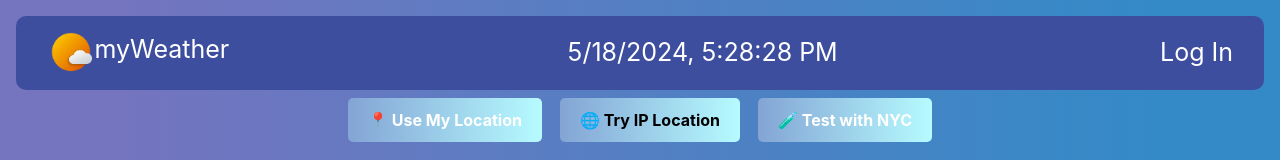
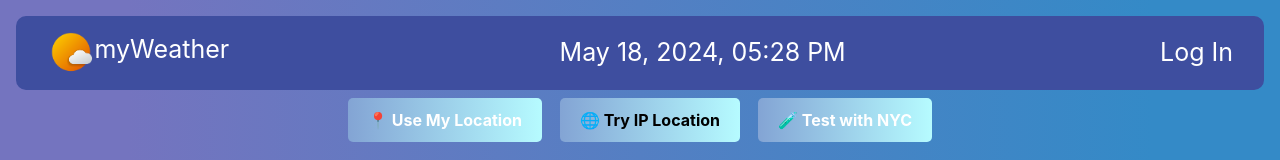
Before and after one commit to awm-builds/myWeather, a React (Create React App) app: page / in a window 1280 px wide. Shown: the top 160 px of the page. Built offline with nearby package versions, Linux system fonts and the light colour scheme; no server answers.

Commit message:
Add live time updates to navbar: -Implemented client-side timer that updates every minute -Shortened format to XX:XX (no seconds), no additional API calls required

```diff
--- a/src/components/NavBar/NavBar.jsx
+++ b/src/components/NavBar/NavBar.jsx
@@ -1,12 +1,28 @@
 import React from 'react';
 import { Link } from 'react-router-dom';
+import { useState, useEffect } from 'react';
 import * as userService from '../../utilities/users-service';
 
 export default function NavBar({ user, setUser }) {
+  const [currentTime, setCurrentTime] = useState(new Date());
+
+  useEffect(() => {
+    // Update time immediately
+    setCurrentTime(new Date());
+
+    // Set up interval to update time every minute (60000ms)
+    const timeInterval = setInterval(() => {
+      setCurrentTime(new Date());
+    }, 60000);
+
+    // Cleanup interval on component unmount
+    return () => clearInterval(timeInterval);
+  }, []);
+
   function handleLogOut() {
     userService.logOut();
     setUser(null);
-}
+  }
 
   return (
 <nav className="navbar navbar-inverse navBar">
@@ -18,7 +34,13 @@ export default function NavBar({ user, setUser }) {
           </section>
       </div>
     <ul className="nav navbar-nav">
-      <li className="nav nav-bar navbar-center navDate">{new Date().toLocaleString()}</li>
+      <li className="nav nav-bar navbar-center navDate">{currentTime.toLocaleString('en-US', {
+        month: 'short',
+        day: 'numeric',
+        year: 'numeric',
+        hour: '2-digit',
+        minute: '2-digit'
+      })}</li>
     </ul>
     <ul className="nav navbar-nav navbar-right">
         { user ?
```
